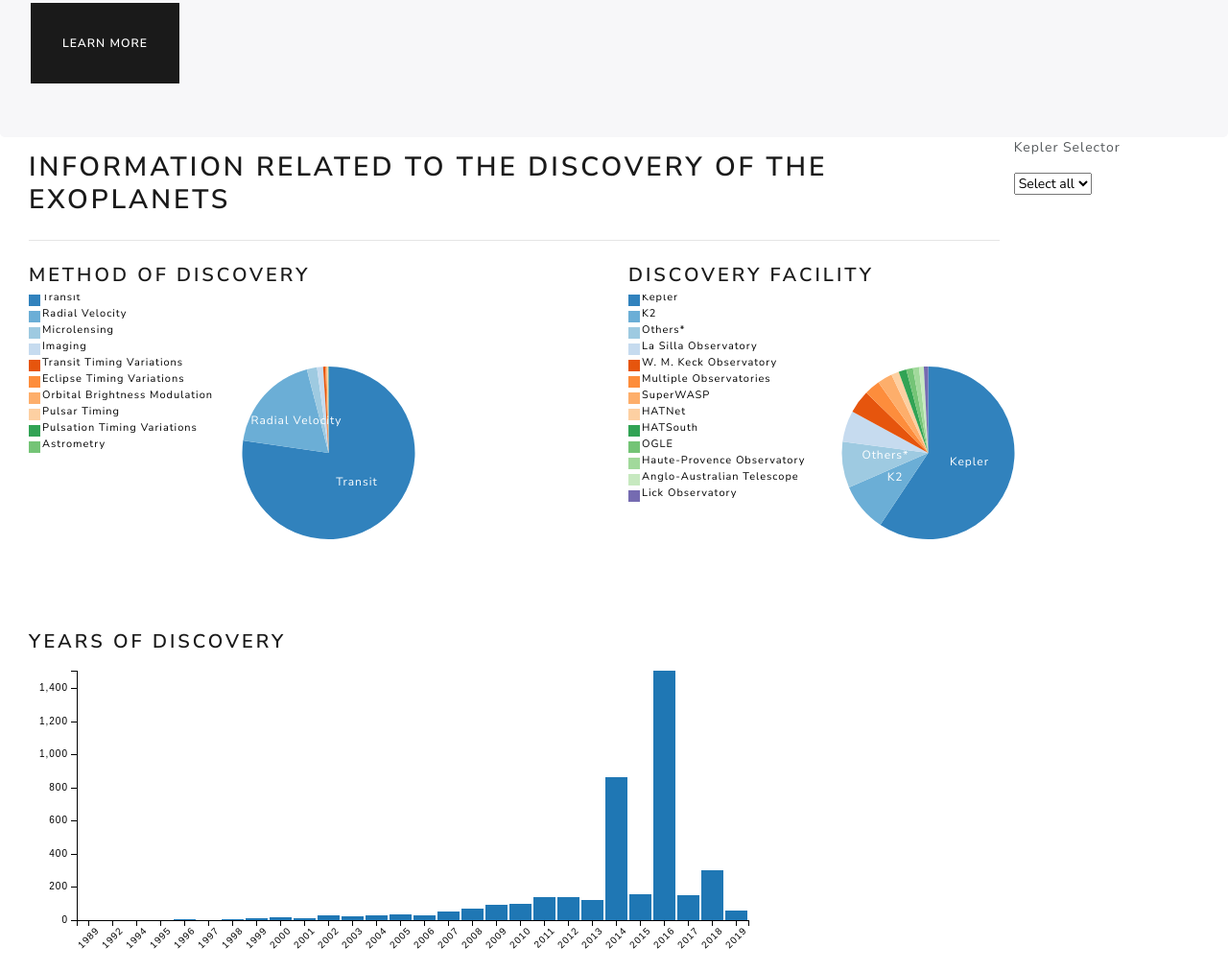
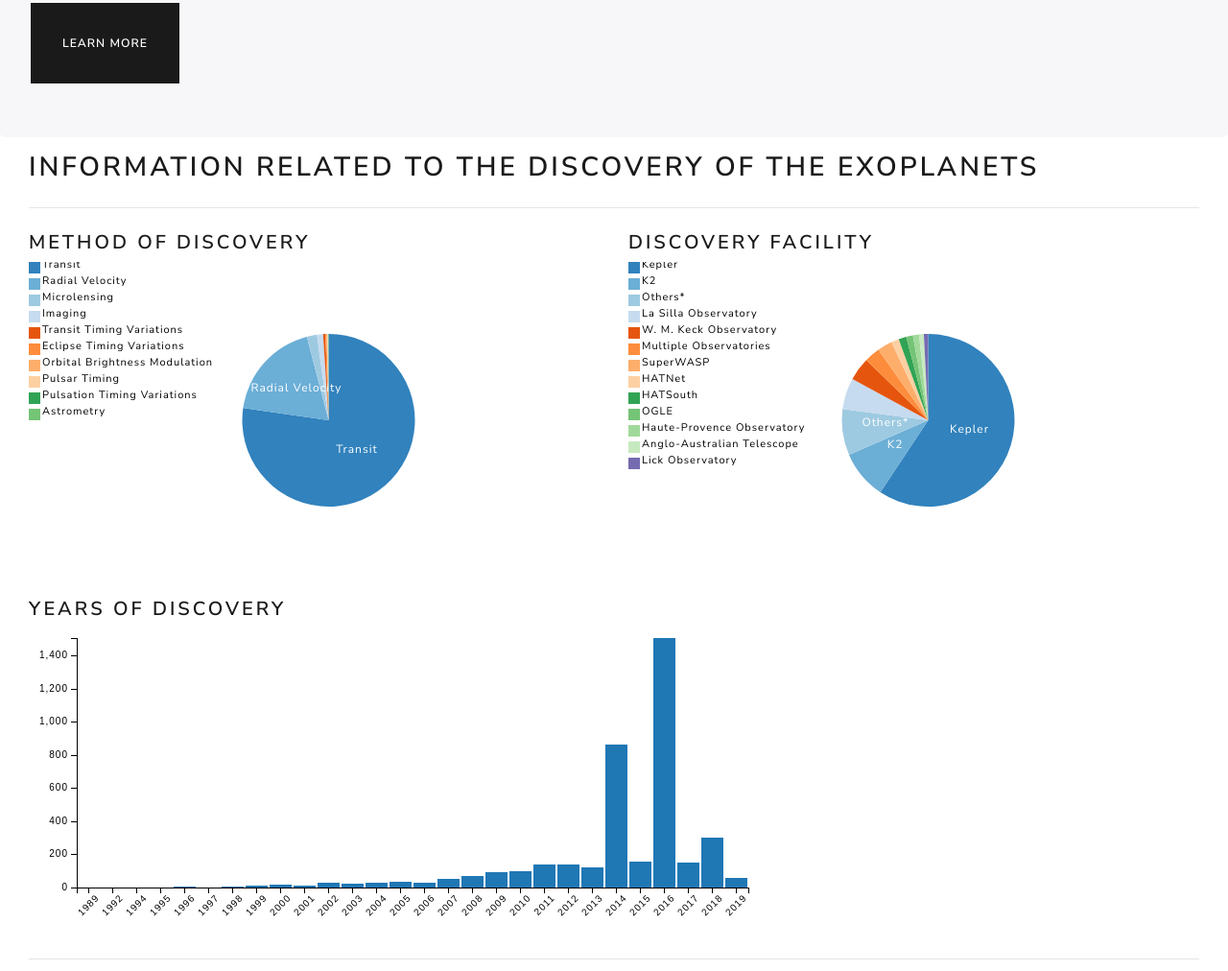
Before and after one commit to AlexiaDelorme/project-exoplanets, a plain HTML site: page index.html in a window 1280 px wide. Shown: the part 1179-2191 px from the top of the page at 96% size. Drawn offline with nearby package versions, Linux system fonts and the light colour scheme; animation ran at ten frames a second.

Commit message:
Integrate the Kepler Selector directly into the modal form

```diff
--- a/index.html
+++ b/index.html
@@ -94,16 +94,9 @@
         <section class="container-fluid" id="discovery">
 
             <div class="row">
-                <div class="col-md-10">
+                <div class="col-md-12">
                     <h2 class="section-header"> Information related to the discovery of the exoplanets</h2>
                     <hr class="my-4">
-                </div>
-                <div class="col-md-2">
-                    <div class="row">
-                        <p>Kepler Selector</p>
-                    </div>
-                    <div class="row" id="kepler-selector">
-                    </div>
                 </div>
             </div>
 
@@ -118,6 +111,7 @@
 
             <div class="row">
                 <div class="col-md-6" id="discovery-method"></div>
+
                 <div class="col-md-6" id="discovery-facility"></div>
             </div>
 
@@ -253,18 +247,7 @@
                         <fieldset class="form-group">
                             <legend>Kepler selector</legend>
                             <p>Planets discovered during the Kelpler mission</p>
-                            <div class="form-check">
-                                <label class="form-check-label">
-                             <input type="radio" class="form-check-input" name="optionsRadios" id="optionsRadios1" value="option1" checked=""> Select all </label>
-                            </div>
-                            <div class="form-check">
-                                <label class="form-check-label">
-                             <input type="radio" class="form-check-input" name="optionsRadios" id="optionsRadios2" value="option2"> Only Kepler scope </label>
-                            </div>
-                            <div class="form-check">
-                                <label class="form-check-label">
-                            <input type="radio" class="form-check-input" name="optionsRadios" id="optionsRadios3" value="option3"> Exlude Kepler scope </label>
-                            </div>
+                            <div id="kepler-selector"> </div>
                         </fieldset>
 
                         <fieldset>
--- a/static/js/graphs.js
+++ b/static/js/graphs.js
@@ -26,24 +26,27 @@ function show_kepler_selector(ndx) {
 
     dc.selectMenu("#kepler-selector")
         .dimension(dim)
-        .group(group);
+        .group(group)
+        .title(function(d) {
+            if (d.key == "0") {
+                return 'Exclude Kepler scope';
+            }
+            else if (d.key == "1") {
+                return 'Only Kepler scope';
+            }
+        });
+
 }
 
 function show_discovery_method(ndx) {
 
+    //For testing purposes we set var keplerFlag to empty
+    var keplerFlag = "";
+
     var dim = ndx.dimension(dc.pluck('pl_discmethod'));
 
-    var group = dim.group();
+    function keplerFlagByDim(dimension, flag) {
 
-    dc.pieChart('#discovery-method')
-        .height(330)
-        .radius(90)
-        .transitionDuration(1500)
-        .dimension(dim)
-        .group(group)
-        .legend(dc.legend());
-
-    function keplerFlagByDim(dimension, flag) {
         return dimension.group().reduce(
             function(p, v) {
                 p.total++;
@@ -65,11 +68,64 @@ function show_discovery_method(ndx) {
         );
     }
 
-    var keplerYesByDim = keplerFlagByDim(dim, "1");
-    var keplerNoByDim = keplerFlagByDim(dim, "0");
+    //Determine what graph to be plotted according to the Kepler Flag
 
-    console.log(keplerYesByDim.all());
-    console.log(keplerNoByDim.all());
+    if (keplerFlag == "") {
+
+        //If the Kepler Flag is empty, user keeps all planets, we group dimension regardless of the Kepler Flag
+
+        var group = dim.group();
+
+        dc.pieChart('#discovery-method')
+            .height(330)
+            .radius(90)
+            .transitionDuration(1500)
+            .dimension(dim)
+            .group(group)
+            .legend(dc.legend());
+
+    }
+    else if (keplerFlag == "0") {
+
+        var keplerNoByDim = keplerFlagByDim(dim, "0");
+
+        dc.pieChart('#discovery-method')
+            .height(330)
+            .radius(90)
+            .transitionDuration(1500)
+            .dimension(dim)
+            .group(keplerNoByDim)
+            .valueAccessor(function(d) {
+                if (d.value.total > 0) {
+                    return (d.value.match)
+                }
+                else {
+                    return 0;
+                }
+            })
+            .legend(dc.legend());
+
+    }
+    else if (keplerFlag == "1") {
+
+        var keplerYesByDim = keplerFlagByDim(dim, "1");
+
+        dc.pieChart('#discovery-method')
+            .height(330)
+            .radius(90)
+            .transitionDuration(1500)
+            .dimension(dim)
+            .group(keplerYesByDim)
+            .valueAccessor(function(d) {
+                if (d.value.total > 0) {
+                    return (d.value.match)
+                }
+                else {
+                    return 0;
+                }
+            })
+            .legend(dc.legend());
+    }
 
 }
 
```
